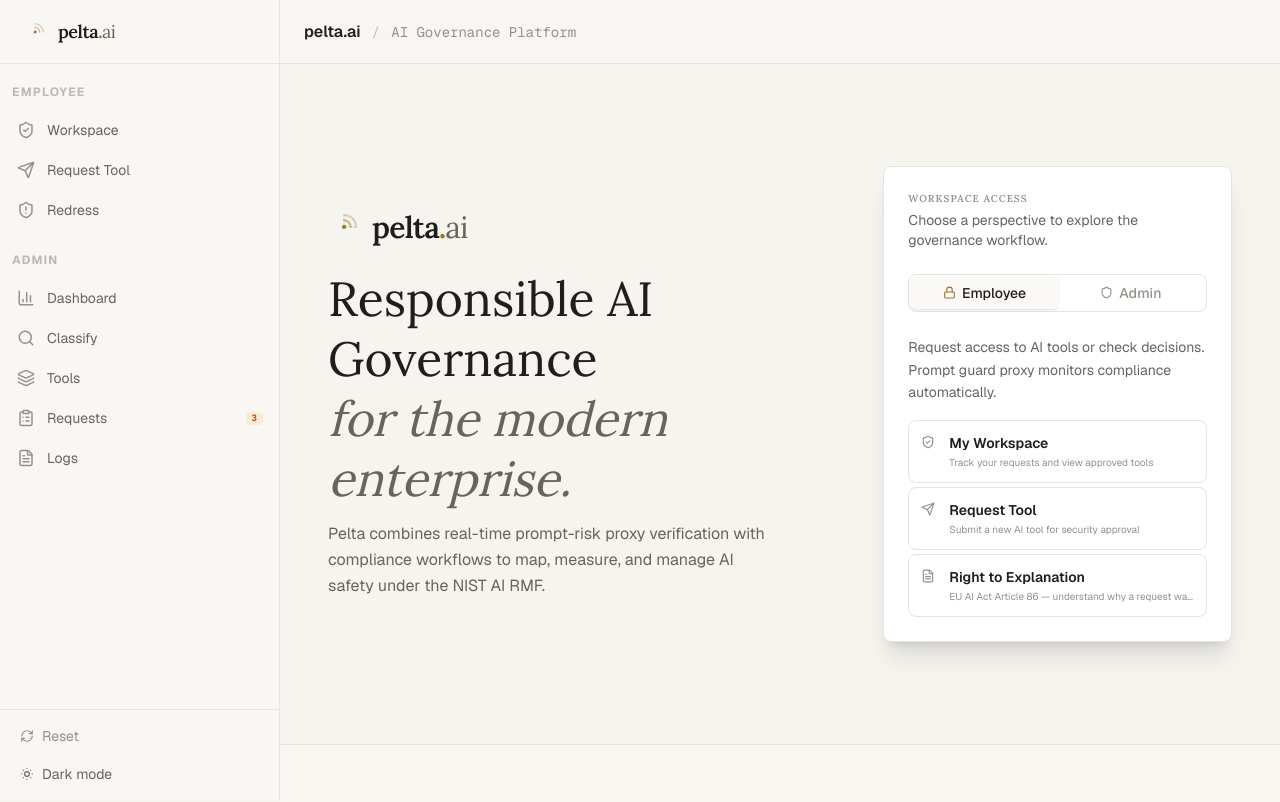
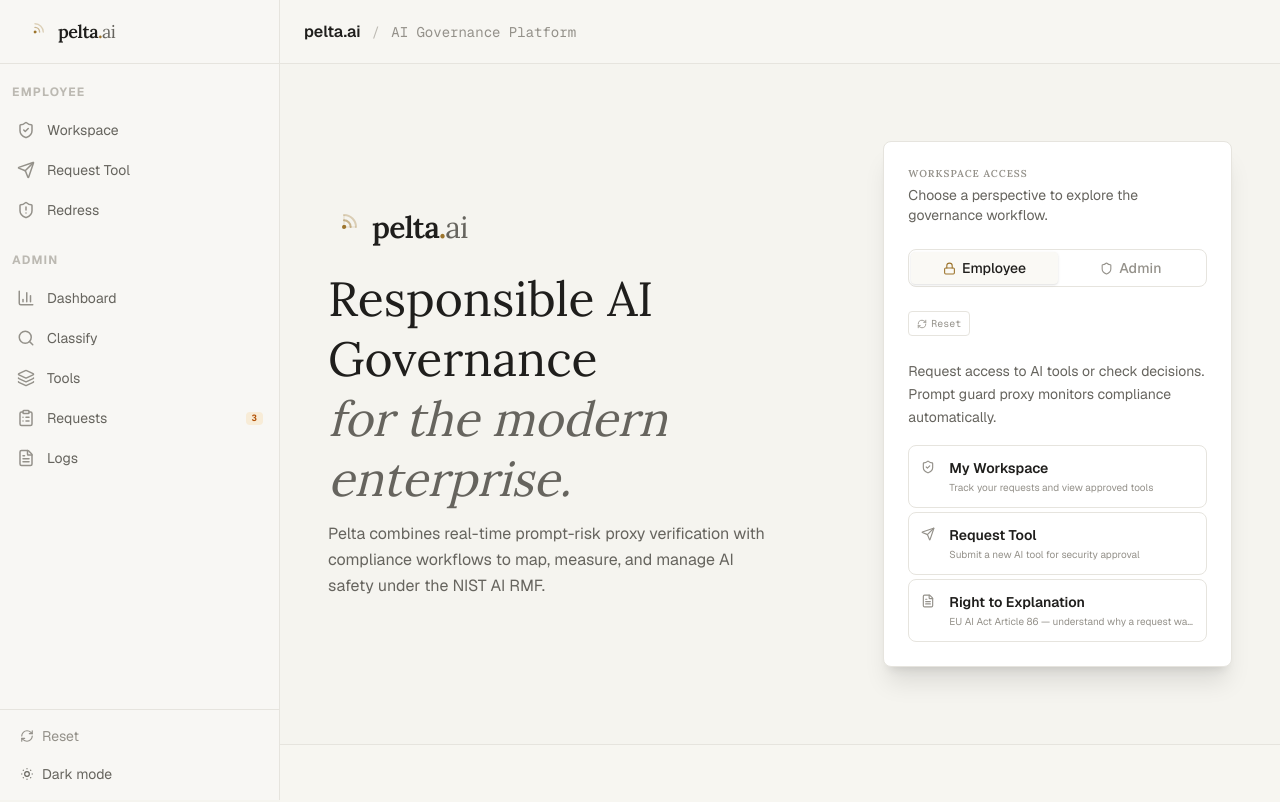
Before and after one commit to tanchinqian/pelta.ai, a Next.js app: page / in a window 1280 px wide. Shown: the top 802 px of the page. Built offline with nearby package versions, Linux system fonts and the light colour scheme.

Commit message:
feat: add SeedButton to landing page for easy demo data reset

```diff
--- a/app/page.tsx
+++ b/app/page.tsx
@@ -5,6 +5,7 @@
 import { Shield, Lock, FileText, BarChart3, Users, ChevronRight, Activity, ShieldCheck, Cpu, Database, ArrowRight, BookOpen, Scale, Globe, Eye, Send, Search, Layers } from 'lucide-react';
 import { motion } from 'framer-motion';
 import RadarIcon from '@/components/RadarIcon';
+import SeedButton from '@/components/SeedButton';
 
 const views = {
   employee: {
@@ -103,6 +104,8 @@
               Admin
             </button>
           </div>
+
+          <SeedButton />
 
           {/* Content */}
           <div className="space-y-4 animate-slide-in" key={view}>
```
